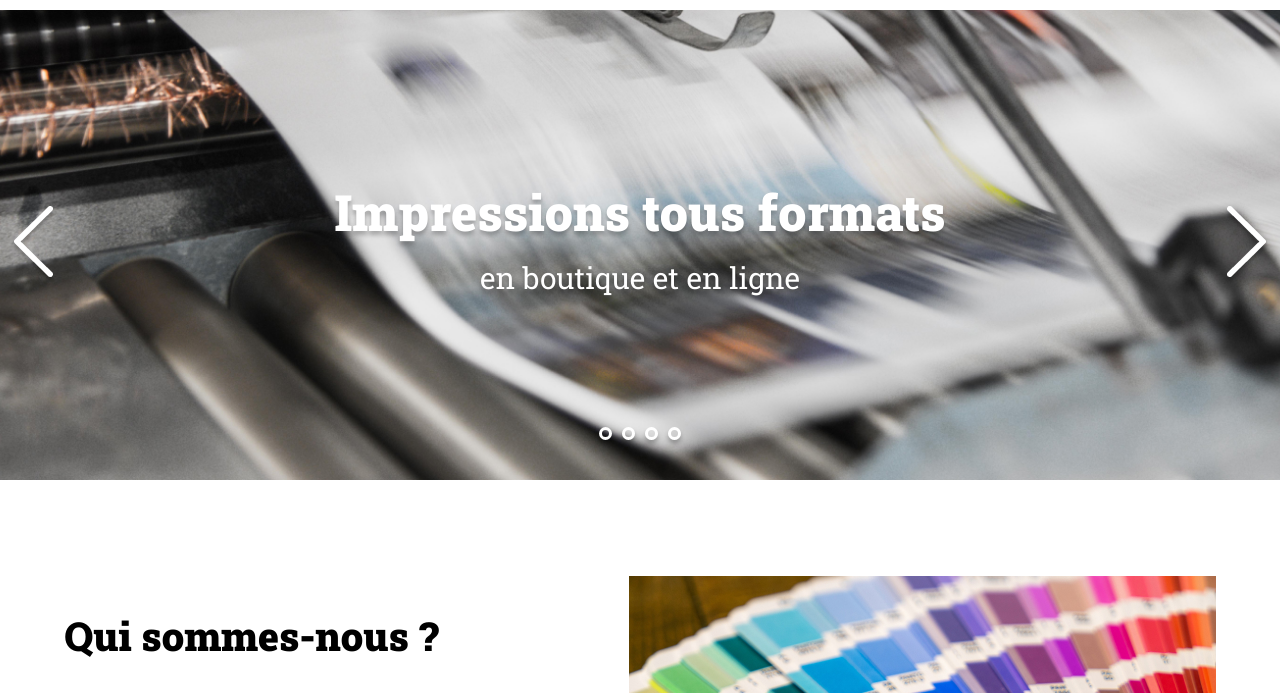
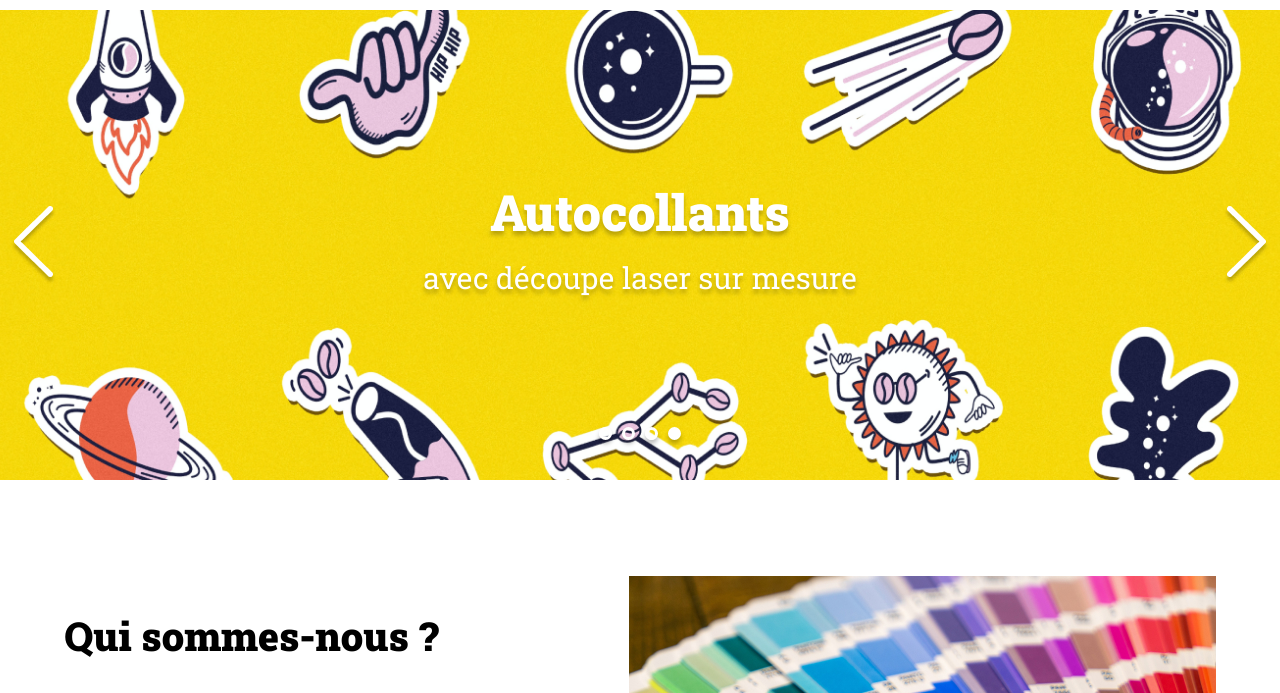
Before and after one commit to Mathilde-ctrl/P5__OC__Print-It__MP, a plain HTML site: page Print-it-JS-main/index.html in a window 1280 px wide. Both pictures are taken after a click on the picture 33 px from the left and 336 px from the top of the page. Shown: the part 91-784 px from the top of the page. Drawn offline with Linux system fonts and the light colour scheme.

Commit message:
Add imgs and bullet dot active JS

```diff
--- a/Print-it-JS-main/assets/script.js
+++ b/Print-it-JS-main/assets/script.js
@@ -1,59 +1,101 @@
+
 const slides = [
 	{
-		"image":"slide1.jpg",
+		"image":"./assets/images/slideshow/slide1.jpg",
 		"tagLine":"Impressions tous formats <span>en boutique et en ligne</span>"
 	},
 	{
-		"image":"slide2.jpg",
+		"image":"./assets/images/slideshow/slide2.jpg",
 		"tagLine":"Tirages haute définition grand format <span>pour vos bureaux et events</span>"
 	},
 	{
-		"image":"slide3.jpg",
+		"image":"./assets/images/slideshow/slide3.jpg",
 		"tagLine":"Grand choix de couleurs <span>de CMJN aux pantones</span>"
 	},
 	{
-		"image":"slide4.png",
+		"image":"./assets/images/slideshow/slide4.png",
 		"tagLine":"Autocollants <span>avec découpe laser sur mesure</span>"
 	}
-]
-//-------------------------------------------------------------------------
-// Evenement d'écoute du Clique :
-
+];
+/*
 const leftArrow = document.querySelector('.arrow_left');
 const rightArrow = document.querySelector('.arrow_right');
 
 leftArrow.addEventListener('click', () => {
-  // changeSlide(-1);
-	console.log("flèche gauche fonctionne"); // s'affiche dans devtool : console
+  changeSlide(-1);
 });
 
 rightArrow.addEventListener('click', () => {
-  // changeSlide(1);
-	alert("flèche droite fonctionne"); // s'affiche dans une boite d'alerte
+  changeSlide(1);
 });
 
-//-----------------------------------------------------------------------
-// compter les images du tableau slides pour afficher 1 point par image
+const totalSlides = slides.length;
 
-const numberOfDot = slides.length;
-//calcul le nombre total images
+const dotsContainer = document.querySelector('.dot-container');
 
-const dotsContainer = document.querySelector('.dots');
-// selection le conteneur dans HTML
-
-for (let i = 0; i < numberOfDot; i++ ){
+for (let i = 0; i < totalSlides; i++ ){
 	const dot = document.createElement('span');
-	//creer un span pour chaque point
 
 	dot.classList.add('dot');
-	//Ajoute une class dot aux spans
-
 	dotsContainer.appendChild(dot);
-	//Ajoute span a dotsContainer. (ajoute les points sur HTML)
 }
 
-//-----------------------------------------------------------------------
-//Changer class points quand image visible
+let currentSlideIndex = 0;
+const dots = document.querySelectorAll('.dot');
+dots[currentSlideIndex].classList.add('.dot_selected');
+
+const image = document.querySelector('.banner-img');
+const tagline = document.querySelector('#tagline');
+
+function changeSlide(direction) {
+  currentSlideIndex += direction;
+  if (currentSlideIndex < 0) {
+    currentSlideIndex = totalSlides - 1;
+	}
+		else if (currentSlideIndex >= totalSlides) {
+    	currentSlideIndex = 0;
+  	}
+  image.src = slides[currentSlideIndex].image;
+  tagline.innerHTML = slides[currentSlideIndex].tagLine;
+}
+*/
+const leftArrow = document.querySelector('.arrow_left');
+const rightArrow = document.querySelector('.arrow_right');
+
+leftArrow.addEventListener('click', () => {
+  changeSlide(-1);
+});
+
+rightArrow.addEventListener('click', () => {
+  changeSlide(1);
+});
+
+const totalSlides = slides.length;
+
+const dotsContainer = document.querySelector('.dot-container');
+
+for (let i = 0; i < totalSlides; i++ ){
+  const dot = document.createElement('span');
+
+  dot.classList.add('dot');
+  dotsContainer.appendChild(dot);
+}
 
 let currentSlideIndex = 0;
-// créer une variable pour savoir l'index visible
+
+const dots = document.querySelectorAll('.dot');
+const image = document.querySelector('.banner-img');
+const tagline = document.querySelector('#tagline');
+
+function changeSlide(direction) {
+  dots[currentSlideIndex].classList.remove('dot_selected');
+  currentSlideIndex += direction;
+  if (currentSlideIndex < 0) {
+    currentSlideIndex = totalSlides - 1;
+  } else if (currentSlideIndex >= totalSlides) {
+    currentSlideIndex = 0;
+  }
+  image.src = slides[currentSlideIndex].image;
+  tagline.innerHTML = slides[currentSlideIndex].tagLine;
+  dots[currentSlideIndex].classList.add('dot_selected');
+}
--- a/Print-it-JS-main/assets/style.css
+++ b/Print-it-JS-main/assets/style.css
@@ -53,9 +53,11 @@ table {
 	border-collapse: collapse;
 	border-spacing: 0;
 }
+/*
 body {
 
 }
+*/
 section {
 	margin-block: 6em;
 }
--- a/Print-it-JS-main/index.html
+++ b/Print-it-JS-main/index.html
@@ -19,15 +19,15 @@
 </header>
 <main>
 	<div id="banner">
-		<img class="banner-img" src="./assets/images/slideshow/slide1.jpg" alt="Banner Print-it">
-		<p>Impressions tous formats <span>en boutique et en ligne</span></p>
+		<img id="image" class="banner-img" src="./assets/images/slideshow/slide1.jpg" alt="Banner Print-it">
+		<p id="tagline">Impressions tous formats <span>en boutique et en ligne</span></p>
+
 		<img src="assets/images/arrow_left.png" alt="" class="arrow arrow_left">
 		<img src="assets/images/arrow_right.png" alt="" class="arrow arrow_right">
 
-		<div class="dots">
+		<div class="dot-container dots"></div>
+	</div>
 
-		</div>
-	</div>
 	<section id="about-us" class="container">
 		<div>
 			<h2>Qui sommes-nous ?</h2>
```
